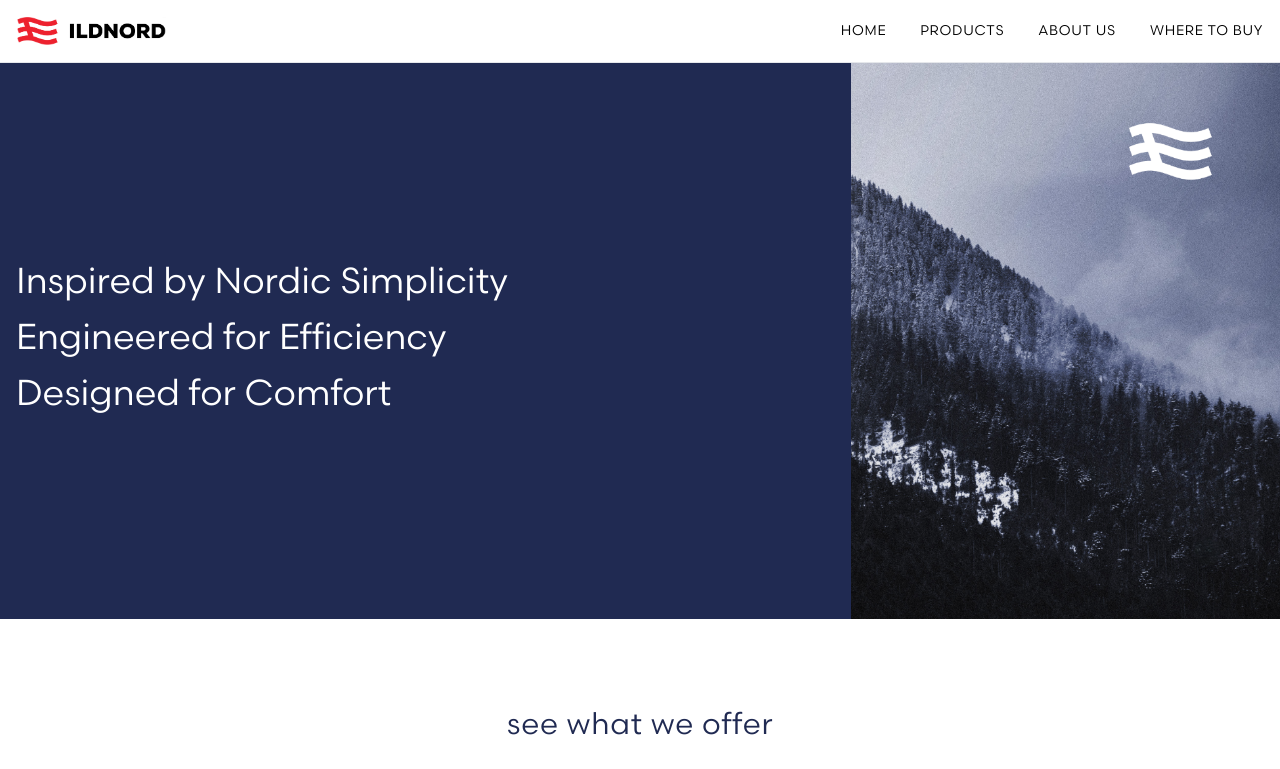
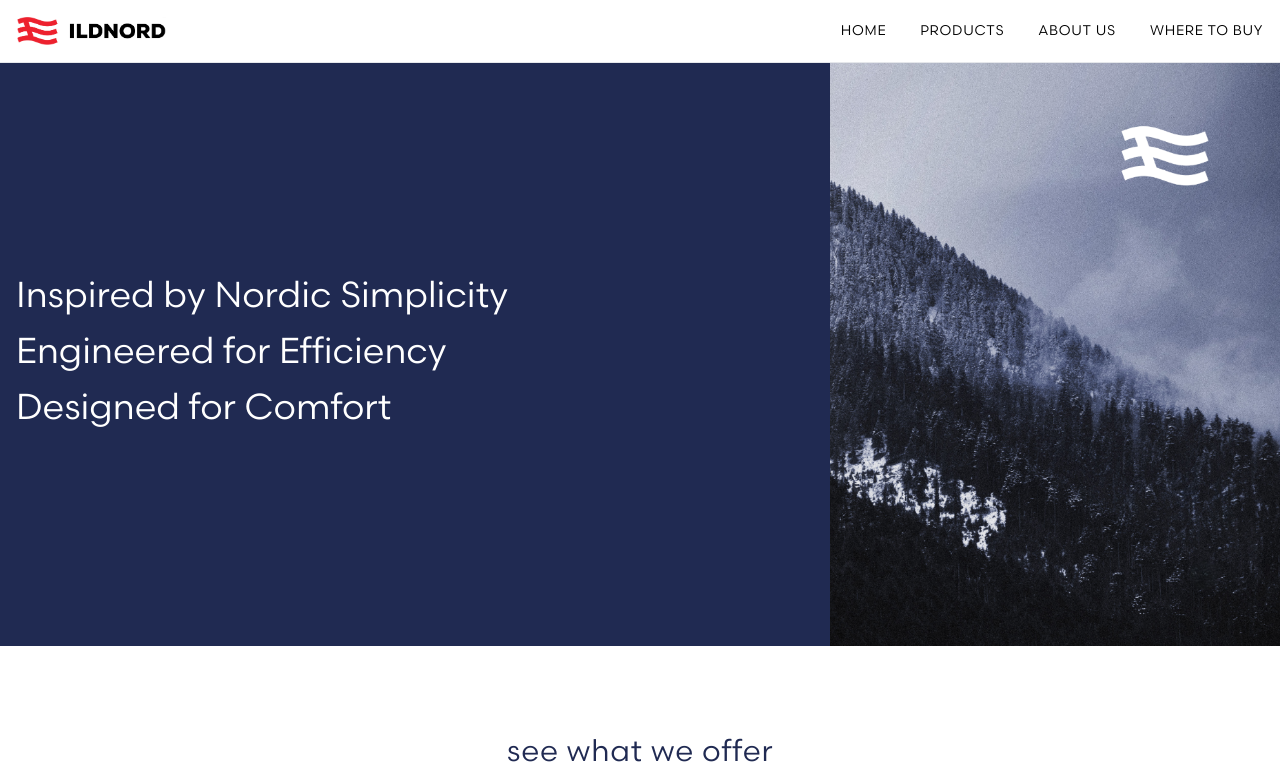
Before and after one commit to kepkaklaudia/fireplace, a Next.js app: page / in a window 1280 px wide. Shown: the top 769 px of the page. Built offline with nearby package versions, Linux system fonts and the light colour scheme.

Commit message:
main picture changed

```diff
--- a/app/components/Main/entry.tsx
+++ b/app/components/Main/entry.tsx
@@ -23,7 +23,7 @@ export const Entry = () => (
         alt="Main picture"
         width={800}
         height={1000}
-        className="w-full md:w-auto h-full"
+        className="w-full md:w-auto md:min-w-[300px] lg:min-w-[450px] h-full"
         src="/main.png"
       />
     </div>
```
